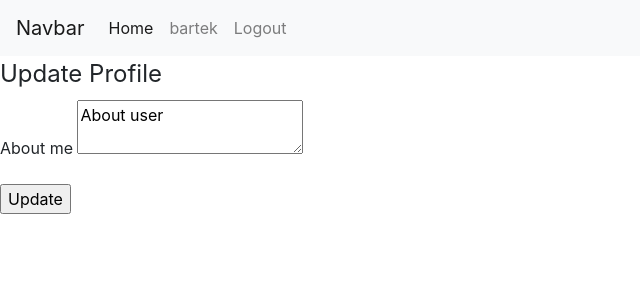
After one commit to bkrop/ad_project, a Flask app: page /update_profile/1 in a window 1280 px wide. The commit adds this page. Shown: the top 300 px of the page, without its empty margins (0-640 px from the left). Run offline with Flask 2, Linux system fonts and the light colour scheme; a user stored in the database is signed in; some libraries are stand-ins or nearby versions.

Commit message:
updating profile etc

```diff
--- a/adapp/forms.py
+++ b/adapp/forms.py
@@ -1,6 +1,6 @@
 from adapp.models import User
 from flask_wtf import FlaskForm
-from wtforms import StringField, PasswordField, SubmitField, BooleanField, TextField
+from wtforms import StringField, PasswordField, SubmitField, BooleanField, TextAreaField
 from wtforms.validators import Email, equal_to, DataRequired, Length, ValidationError
 
 class RegistrationForm(FlaskForm):
@@ -8,6 +8,7 @@ class RegistrationForm(FlaskForm):
     name = StringField('Name', validators=[Length(min=3, max=20)])
     password = PasswordField('Password', validators=[DataRequired(), Length(min=6, max=60)])
     confirm_password = PasswordField('Confirm password', validators=[DataRequired(), equal_to('password')])
+    description = TextAreaField('About me', validators=[Length(max=300)])
     submit = SubmitField('Register')
 
     def validate_email(self, email):
@@ -23,6 +24,10 @@ class LoginForm(FlaskForm):
 
 class CreatingAdForm(FlaskForm):
     title = StringField('Title', validators=[Length(min=5, max=100), DataRequired()])
-    content = TextField('Content', validators=[DataRequired(), Length(min=5, max=300)])
+    content = TextAreaField('Content', validators=[DataRequired(), Length(min=5, max=300)])
     reward = StringField('Reward', validators=[DataRequired(), Length(min=1, max=100)])
     submit = SubmitField('Confirm')
+
+class EditProfileForm(FlaskForm):
+    description = TextAreaField('About me', validators=[Length(max=300)])
+    submit = SubmitField('Update')
--- a/adapp/models.py
+++ b/adapp/models.py
@@ -14,6 +14,7 @@ class User(db.Model, UserMixin):
     email = db.Column(db.String(100), nullable=False, unique=True)
     password = db.Column(db.String(60), nullable=False)
     name = db.Column(db.String(20), nullable=False)
+    description = db.Column(db.String(300), default='')
     ads = db.relationship('Ad', backref='author', lazy=True, foreign_keys='Ad.user_id')
 
 
--- a/adapp/routes.py
+++ b/adapp/routes.py
@@ -1,7 +1,7 @@
 from flask import render_template, redirect, url_for, flash, abort, request
 from adapp import app, db, bcrypt
 from adapp.models import User, Ad
-from adapp.forms import RegistrationForm, LoginForm, CreatingAdForm
+from adapp.forms import RegistrationForm, LoginForm, CreatingAdForm, EditProfileForm
 from flask_login import login_user, logout_user, current_user, login_required
 from datetime import datetime
 
@@ -96,3 +96,23 @@ def sign_in(ad_id):
     ad.users.append(current_user)
     db.session.commit()
     return redirect(url_for('ad_detail', ad_id=ad.id))
+
+@app.route('/user_detail/<int:user_id>')
+@login_required
+def user_detail(user_id):
+    user = User.query.get_or_404(user_id)
+    return render_template('user_detail.html', user=user)
+
+@app.route('/update_profile/<int:user_id>', methods=['GET', 'POST'])
+@login_required
+def update_profile(user_id):
+    user = User.query.get_or_404(user_id)
+    if current_user != user:
+        abort(404)
+    form = EditProfileForm()
+    if form.validate_on_submit():
+        user.description = form.description.data
+        db.session.commit()
+    elif request.method == 'GET':
+        form.description.data = user.description
+    return render_template('update_profile.html', form=form)
--- a/adapp/templates/ad_detail.html
+++ b/adapp/templates/ad_detail.html
@@ -5,7 +5,7 @@
 {% block content %}
     <p>Title: {{ ad.title }}</p>
     <p>Content: {{ ad.content }}</p>
-    <p>Created by: {{ ad.author }}</p>
+    <p>Created by: <a href="{{ url_for('user_detail', user_id=ad.author.id) }}">{{ ad.author }}</a></p>
     <p>Created: {{ ad.date_of_create.strftime('%Y-%m-%d %H:%M:%S') }}</p>
     {% if ad.author != current_user and current_user not in ad.users %}
         <p><a href="{{ url_for('sign_in', ad_id=ad.id) }}">Sign in this ad</a></p>
@@ -15,7 +15,7 @@
         <a href="{{ url_for('update_ad', ad_id=ad.id) }}">Update ad</a>
         <legend>Users signed in this ad</legend>
         {% for user in ad.users %}
-            <p>{{ user }}</p>
+            <p><a href="{{ url_for('user_detail', user_id=user.id) }}">{{ user }}</a></p>
         {% endfor %}
     {% endif %}
 {% endblock %}
--- a/adapp/templates/base.html
+++ b/adapp/templates/base.html
@@ -12,8 +12,8 @@
                         <a class="nav-link" href="{{ url_for('home') }}">Home <span class="sr-only">(current)</span></a>
                     </li>
                     <li class="nav-item">
-                        {% if  current_user.is_authenticated %}
-                            <a class="nav-link" href="">{{current_user.name}}</a>
+                        {% if current_user.is_authenticated %}
+                            <a class="nav-link" href="{{ url_for('user_detail', user_id=current_user.id)}}">{{current_user.name}}</a>
 
                         {% else %}
 
--- a/adapp/templates/home.html
+++ b/adapp/templates/home.html
@@ -4,8 +4,8 @@
 
 {% block content %}
     {% for ad in ads %}
-        <a href="{{ url_for('ad_detail', ad_id=ad.id)}}">{{ad.title}}</a>
-        <p>Created by: {{ad.author.name}}</p>
+        <p><a href="{{ url_for('ad_detail', ad_id=ad.id)}}">{{ad.title}}</a></p>
+        <p>Created by: <a href="{{ url_for('user_detail', user_id=ad.author.id)}}">{{ad.author.name}}</a></p>
         <p>Created: {{ad.date_of_create.strftime('%Y-%m-%d %H:%M:%S')}}</p>
     {% endfor %}
 {% endblock %}
--- a/adapp/templates/register.html
+++ b/adapp/templates/register.html
@@ -10,6 +10,7 @@
         <p>{{ form.name.label }} {{ form.name }}</p>
         <p>{{ form.password.label }} {{ form.password }}</p>
         <p>{{ form.confirm_password.label }} {{ form.confirm_password }}</p>
+        <p>{{ form.description.label }} {{ form.description }}</p>
         {{ form.submit }}
     </form>
 {% endblock %}
--- /dev/null
+++ b/adapp/templates/update_profile.html
@@ -0,0 +1,12 @@
+{% extends 'base.html' %}
+
+{% block title %}Update Profile Page{% endblock %}
+
+{% block content %}
+    <form action="" method="POST">
+        {{ form.hidden_tag() }}
+        <legend>Update Profile</legend>
+        <p>{{ form.description.label }} {{ form.description }}</p>
+        {{ form.submit }}
+    </form>
+{% endblock %}
```
Also changed, not shown: adapp/templates/user_detail.html (added, +7 -0 lines), adapp/site.db.
